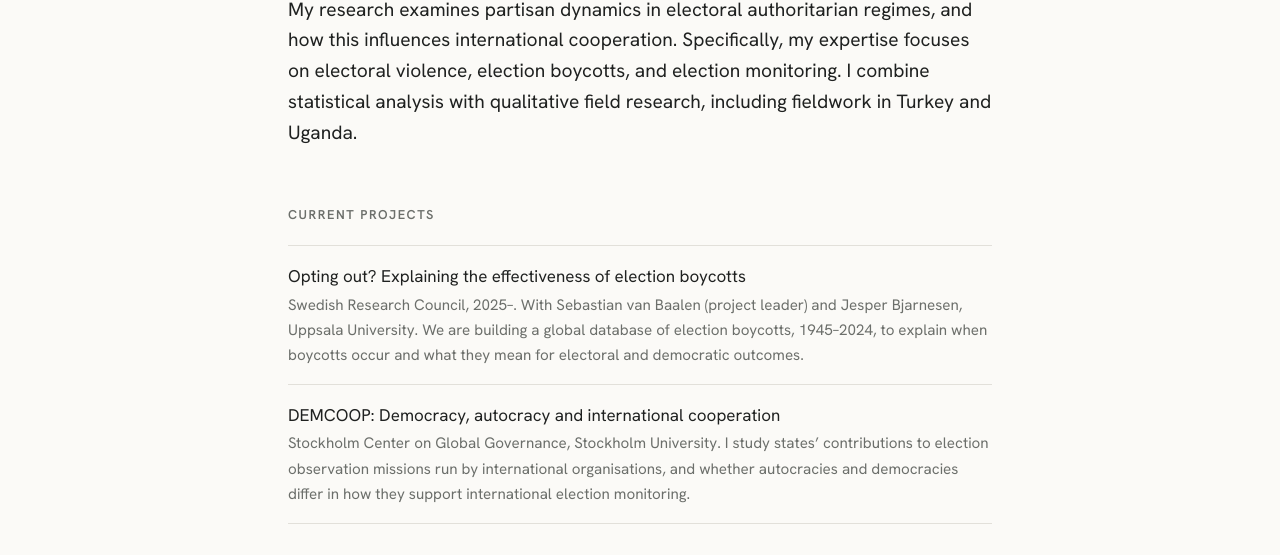
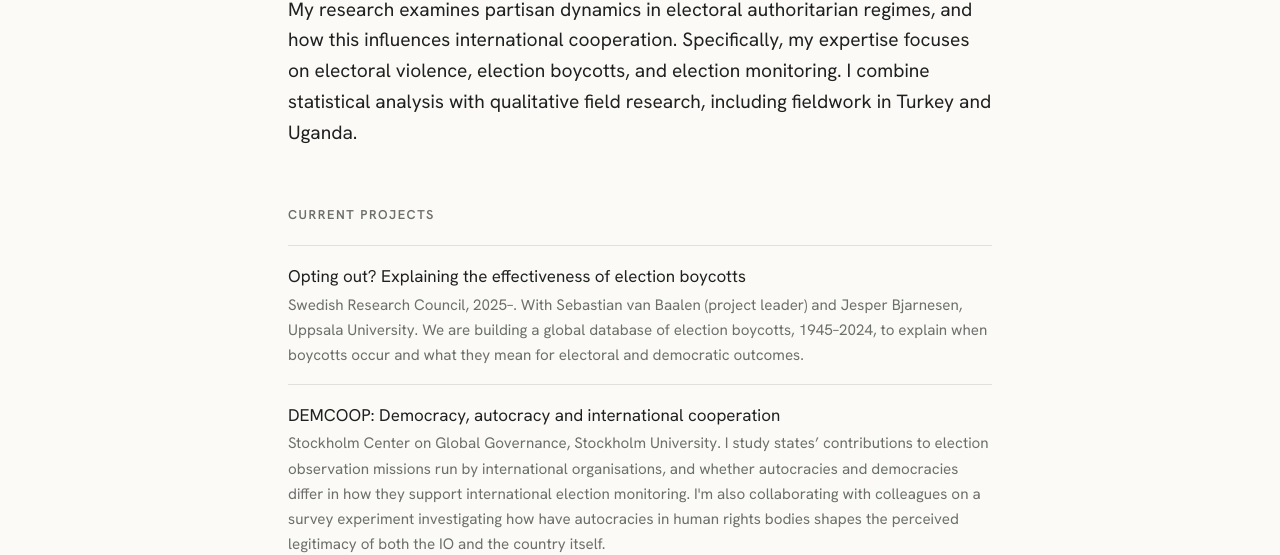
Before and after one commit to G-Olafsdottir/g-olafsdottir.github.io, a plain HTML site: page research.html in a window 1280 px wide. Shown: the part 406-961 px from the top of the page. Drawn offline with Linux system fonts and the light colour scheme.

Commit message:
Update research.html

```diff
--- a/research.html
+++ b/research.html
@@ -39,7 +39,7 @@
         </li>
         <li>
           <span class="title">DEMCOOP: Democracy, autocracy and international cooperation</span>
-          <span class="meta">Stockholm Center on Global Governance, Stockholm University. I study states&rsquo; contributions to election observation missions run by international organisations, and whether autocracies and democracies differ in how they support international election monitoring.</span>
+          <span class="meta">Stockholm Center on Global Governance, Stockholm University. I study states&rsquo; contributions to election observation missions run by international organisations, and whether autocracies and democracies differ in how they support international election monitoring. I'm also collaborating with colleagues on a survey experiment investigating how have autocracies in human rights bodies shapes the perceived legitimacy of both the IO and the country itself.</span>
         </li>
       </ul>
 
```
